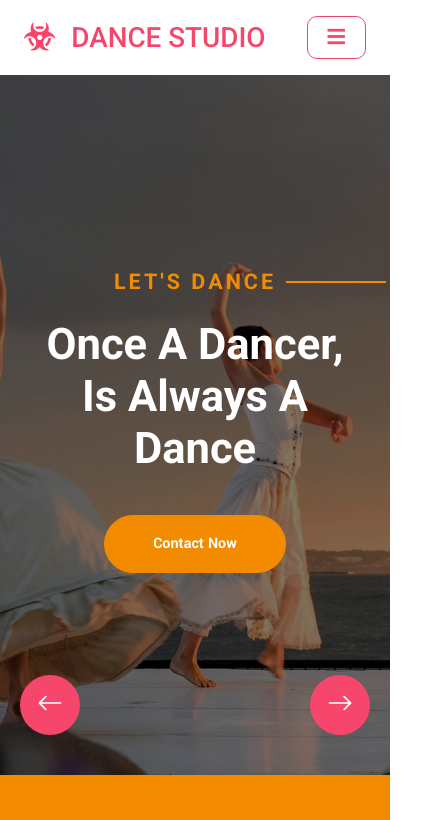
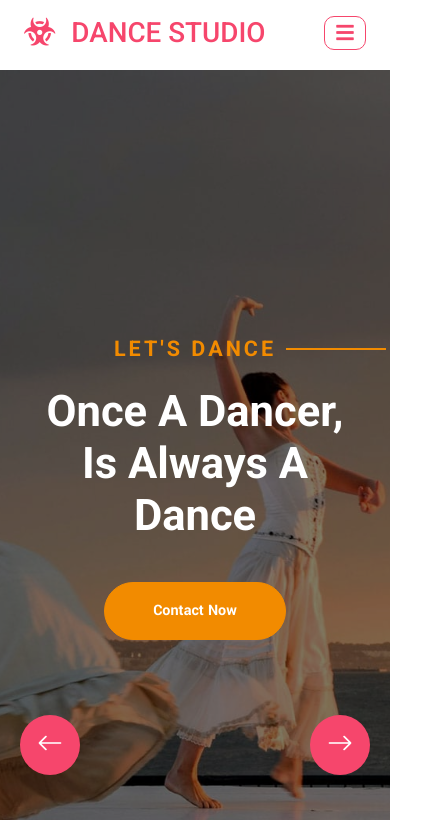
Before and after one commit to Dilax-lab/Dance-Studio, a plain HTML site: page index.html in a window 390 px wide. Shown: the top 820 px of the page, 432 px wide, since content can reach past the window. Drawn offline with nearby package versions, Linux system fonts and the light colour scheme; files that its build step writes are made by us from their sources; animation ran at ten frames a second.

Commit message:
Update style.css

```diff
--- a/css/style.css
+++ b/css/style.css
@@ -132,23 +132,6 @@
     }
 }
 /*** Topbar End ***/
-
-img {
-  max-width: 100%;
-  height: auto;
-}
-.container {
-  width: 90%;
-  max-width: 1140px;
-  margin: auto;
-}
-body {
-  padding-top: env(safe-area-inset-top, 0);
-  padding-right: env(safe-area-inset-right, 0);
-  padding-bottom: env(safe-area-inset-bottom, 0);
-  padding-left: env(safe-area-inset-left, 0);
-}
-
 
 
 /*** Navbar ***/
@@ -917,3 +900,150 @@ body {
     background: var(--bs-dark) !important;
 }
 /*** copyright end ***/
+/* --------- Mobile View Fixes START ---------- */
+
+img {
+    max-width: 100%;
+    height: auto;
+    display: block;
+}
+
+body {
+    padding-top: env(safe-area-inset-top, 0);
+    padding-right: env(safe-area-inset-right, 0);
+    padding-bottom: env(safe-area-inset-bottom, 0);
+    padding-left: env(safe-area-inset-left, 0);
+}
+
+html, body {
+    overflow-x: hidden;
+}
+
+.navbar-light .navbar-nav .nav-link {
+    font-size: 1.125rem;
+}
+
+.header-carousel .header-carousel-item,
+.header-carousel .header-carousel-item img {
+    min-height: 100vh;
+    width: 100%;
+    object-fit: cover;
+}
+
+.header-carousel .header-carousel-item img {
+    width: 100%;
+}
+
+@media (max-width: 414px) {
+    .navbar-light .navbar-nav .nav-link {
+        font-size: 1rem;
+        margin-right: 10px;
+    }
+    .header-carousel .header-carousel-item,
+    .header-carousel .header-carousel-item img {
+        height: auto;
+    }
+    .header-carousel .header-carousel-item .carousel-caption .carousel-caption-content {
+        width: 95% !important;
+    }
+    .header-carousel .owl-nav .owl-prev,
+    .header-carousel .owl-nav .owl-next {
+        top: 80%;
+    }
+}
+
+@media (max-width: 576px) {
+    .header-carousel .owl-nav .owl-prev,
+    .header-carousel .owl-nav .owl-next {
+        top: 80%;
+    }
+}
+
+.container {
+    width: 90%;
+    max-width: 1140px;
+    margin: auto;
+}
+
+/* --------- Mobile View Fixes END ---------- */
+/* Fix for mobile navbar toggle going down */
+
+@media (max-width: 991.98px) {
+    .navbar-light {
+        position: fixed;
+        top: 0;
+        left: 0;
+        width: 100%;
+        z-index: 9999;
+        background: var(--bs-white);
+    }
+    body {
+        padding-top: 70px;
+    }
+    .header-carousel .header-carousel-item,
+    .header-carousel .header-carousel-item img {
+        margin-top: 0 !important;
+    }
+}
+@media (max-width: 991.98px) {
+    .navbar .container,
+    .navbar .container-fluid {
+        display: flex;
+        justify-content: space-between;
+        align-items: center;
+    }
+
+    .navbar .navbar-toggler {
+        margin-left: auto;
+    }
+}
+@media (max-width: 991.98px) {
+    .navbar .container,
+    .navbar .container-fluid {
+        display: flex;
+        justify-content: space-between;
+        align-items: center;
+    }
+
+    .navbar .navbar-toggler {
+        margin-left: auto;
+        margin-top: 0;
+        margin-bottom: 0;
+    }
+
+    .navbar-brand {
+        margin-bottom: 0;
+    }
+}
+@media (max-width: 991.98px) {
+  .navbar .container,
+  .navbar .container-fluid {
+    display: flex;
+    justify-content: space-between;
+    align-items: center;
+  }
+
+  .navbar-toggler {
+    display: inline-flex;
+    align-items: center;
+    justify-content: center;
+    margin-left: auto;
+    margin-top: 0;
+    margin-bottom: 0;
+    width: 34px;
+    height: 34px;
+    padding: 5px;
+    border: none;
+    background: none;
+    box-shadow: none;
+  }
+
+  .navbar-brand {
+    margin-bottom: 0;
+  }
+
+  .navbar-brand img {
+    max-width: 100%;
+    height: auto;
+  }
+}
```
